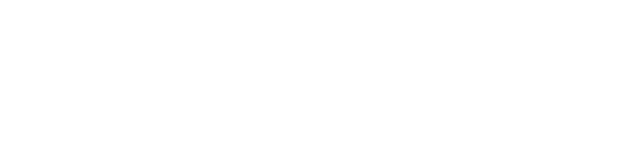
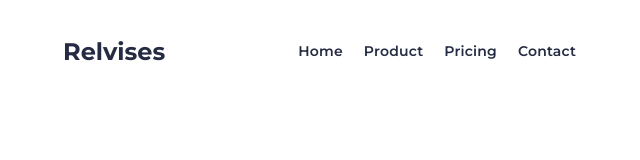
Before and after one commit to breaking16/company, a plain HTML site: page index.html in a window 1280 px wide. Shown: the whole page, without its empty margins (54-694 px from the left). Drawn offline with Linux system fonts and the light colour scheme.

Commit message:
2half 1party

```diff
--- a/css/reset.css
+++ b/css/reset.css
@@ -111,29 +111,9 @@ q:after {
     content: none;
 }
 
-a {
-    margin: 0;
-    padding: 0;
-    font-size: 100%;
-    vertical-align: baseline;
-    background: transparent;
-    text-decoration: none;
-}
 
-ul,
-ol,
-li {
-    list-style: none;
-}
 
-*,
-*::before,
-*::after {
-    padding: 0;
-    margin: 0;
-    border: 0;
-    box-sizing: border-box;
-}
+
 
 /* change colours to suit your needs */
 ins {
--- a/css/style.css
+++ b/css/style.css
@@ -0,0 +1,87 @@
+*,
+*::before,
+*::after {
+  padding: 0;
+  margin: 0;
+  border: 0;
+  box-sizing: border-box;
+}
+
+html,
+body {
+  height: 100%;
+  line-height: 1;
+  font-size: 14px;
+  font-weight: 500;
+  color: rgb(37, 43, 66);
+  font-family: "Montserrat", sans-serif;
+}
+
+a {
+  margin: 0;
+  padding: 0;
+  font-size: 100%;
+  vertical-align: baseline;
+  background: transparent;
+  text-decoration: none;
+  color: inherit;
+}
+
+ul,
+ol,
+li {
+  list-style: none;
+}
+
+.wrapper {
+  min-height: 100%;
+  overflow: hidden;
+}
+
+.container {
+  max-width: 1046px;
+  margin: 0 auto;
+}
+
+.header {
+  position: absolute;
+  width: 100%;
+  left: 0;
+  top: 0;
+  z-index: 50;
+}
+
+.header__container {
+  display: flex;
+  min-height: 104px;
+  align-items: center;
+}
+
+.header__logo {
+  font-size: 24px;
+  font-weight: 700;
+  line-height: 32px;
+}
+
+.header__menu {
+  margin: 0 0 0 133px;
+}
+
+.menu {}
+
+.menu__list {
+  display: flex;
+}
+
+.menu__item {}
+
+.menu__item:not(:last-child) {
+  margin: 0 21px 0 0;
+}
+
+.menu__link {
+  font-size: 14px;
+  font-weight: 600;
+  letter-spacing: 0.2px;
+  line-height: 171%;
+}
--- a/index.html
+++ b/index.html
@@ -5,6 +5,8 @@
   <meta charset="UTF-8">
   <meta name="viewport" content="width=device-width, initial-scale=1.0">
   <meta http-equiv="X-UA-Compatible" content="ie=edge">
+  <link href="https://fonts.googleapis.com/css?family=Montserrat:regular,500,600,700,800&display=swap"
+    rel="stylesheet" />
   <title>RELVISE</title>
   <link rel="stylesheet" href="css/reset.css">
   <link rel="stylesheet" href="css/style.css">
@@ -12,7 +14,29 @@
 
 <body>
   <div class="wrapper">
-
+    <header class="header">
+      <div class="header__container container">
+        <a class="header__logo">
+          Relvises
+        </a>
+        <nav class="header__menu menu">
+          <ul class="menu__list">
+            <li class="menu__item">
+              <a class="menu__link" href="#">Home</a>
+            </li>
+            <li class="menu__item">
+              <a class="menu__link" href="#">Product</a>
+            </li>
+            <li class="menu__item">
+              <a class="menu__link" href="#">Pricing</a>
+            </li>
+            <li class="menu__item">
+              <a class="menu__link" href="#">Contact</a>
+            </li>
+          </ul>
+        </nav>
+      </div>
+    </header>
   </div>
 
 
```
